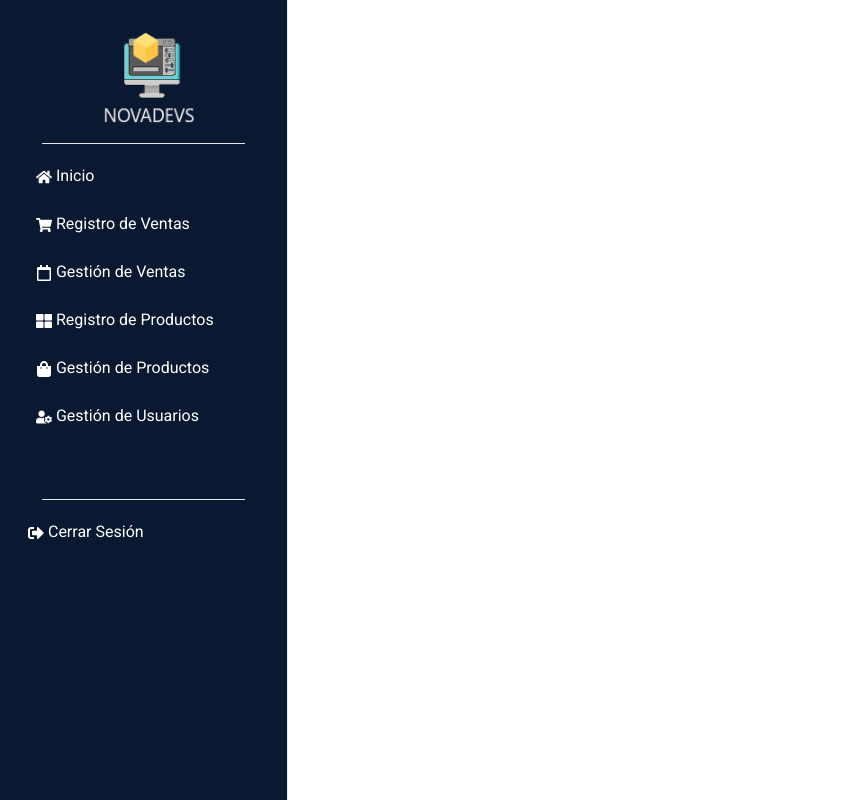
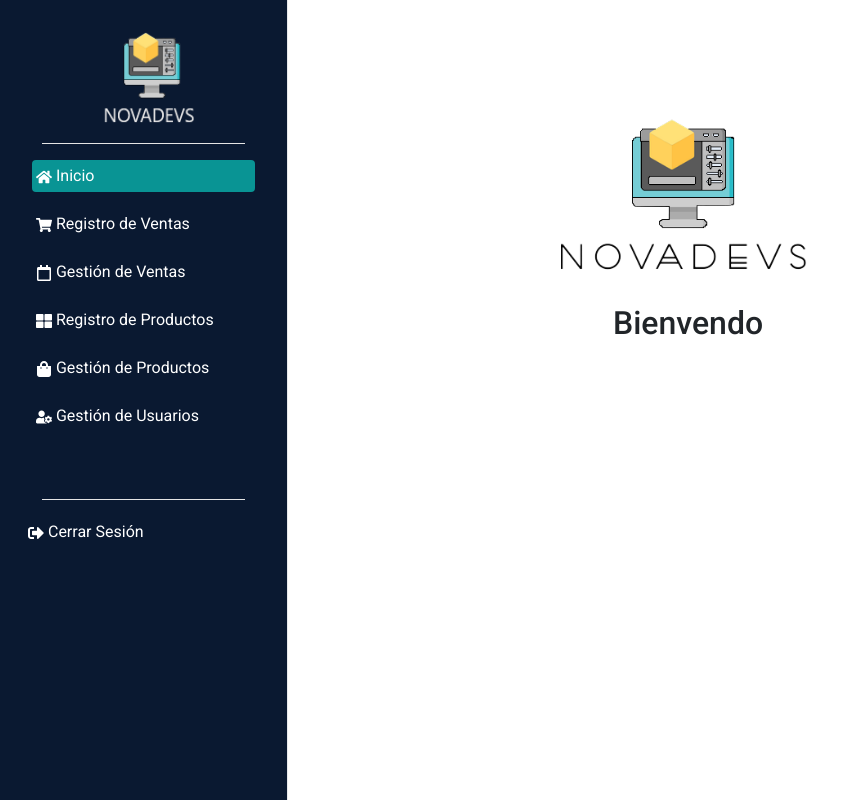
Before and after one commit to NovaDevs-MinTIC/NovaDevs, a React (Create React App) app: page /Home in a window 1280 px wide. Shown: the whole page, without its empty margins (0-841 px from the left). Built offline with nearby package versions, Linux system fonts and the light colour scheme.

Commit message:
creando pagina de inicio

```diff
--- a/src/App.jsx
+++ b/src/App.jsx
@@ -2,7 +2,9 @@ import { BrowserRouter as Router, Switch, Route } from 'react-router-dom';
 import Login from 'pages/login';
 import Ventas from 'pages/Ventas';
 import Sidebar from 'Layouts/Sidebar';
+import Home from 'pages/Home'
 import 'styles/App.scss'
+import 'styles/Home.css'
 import BuscarActualizarVentas from 'pages/BuscarActualizarVentas';
 import RegistroProducto from 'pages/RegistroProducto';
 import Usuarios from 'pages/gestionUsuarios'
@@ -32,6 +34,7 @@ function App() {
         <div className="flex w-100">
           <Sidebar />
           <div className="content">
+          <Route path="/Home" exact={true} component={Home}></Route>
             <Route path="/Ventas" exact={true} component={Ventas}></Route>
             <Route path="/BuscarActualizarVentas" exact={true} component={BuscarActualizarVentas}></Route>
             <Route path="/registroProductoNuevo" exact={true} component={RegistroProducto}></Route>
--- a/src/Layouts/Sidebar.jsx
+++ b/src/Layouts/Sidebar.jsx
@@ -9,7 +9,7 @@ function Sidebar(){
     <hr></hr>
 
         <li>
-            <NavLink to="/" exact className="mr-2 rounded py-1 w-100 d-inline-block px-1 text-white "
+            <NavLink to="/Home" exact className="mr-2 rounded py-1 w-100 d-inline-block px-1 text-white "
             activeClassName="active"><FaIcons.FaHome/> Inicio</NavLink>
         </li>
         <li>
--- /dev/null
+++ b/src/pages/Home.jsx
@@ -0,0 +1,16 @@
+import React from 'react';
+import Logo from 'media/logo.png'
+
+
+const Home = () => {
+    return (
+            <div className="container-home">
+                <div className="home-logo">
+               <img src={Logo} alt="" className="logo-home"/>
+               <h2 ClassName="bienvenido">Bienvendo</h2>
+               </div>
+            </div>
+      );
+    };
+
+    export default Home;
--- /dev/null
+++ b/src/styles/Home.css
@@ -0,0 +1,20 @@
+.container-home{
+    margin-left:40%;
+    float:inline-end;
+
+    width: 100vh;
+    height: 80vh;
+    text-align: center;
+}
+.home-logo{
+    margin-top: 100px;
+
+}
+.logo-home{
+    width: 300px;
+}
+.bienvenido{
+    font-family:Verdana, Geneva, Tahoma, sans-serif;
+    font-size: 70px;
+    color: red;
+}
```
